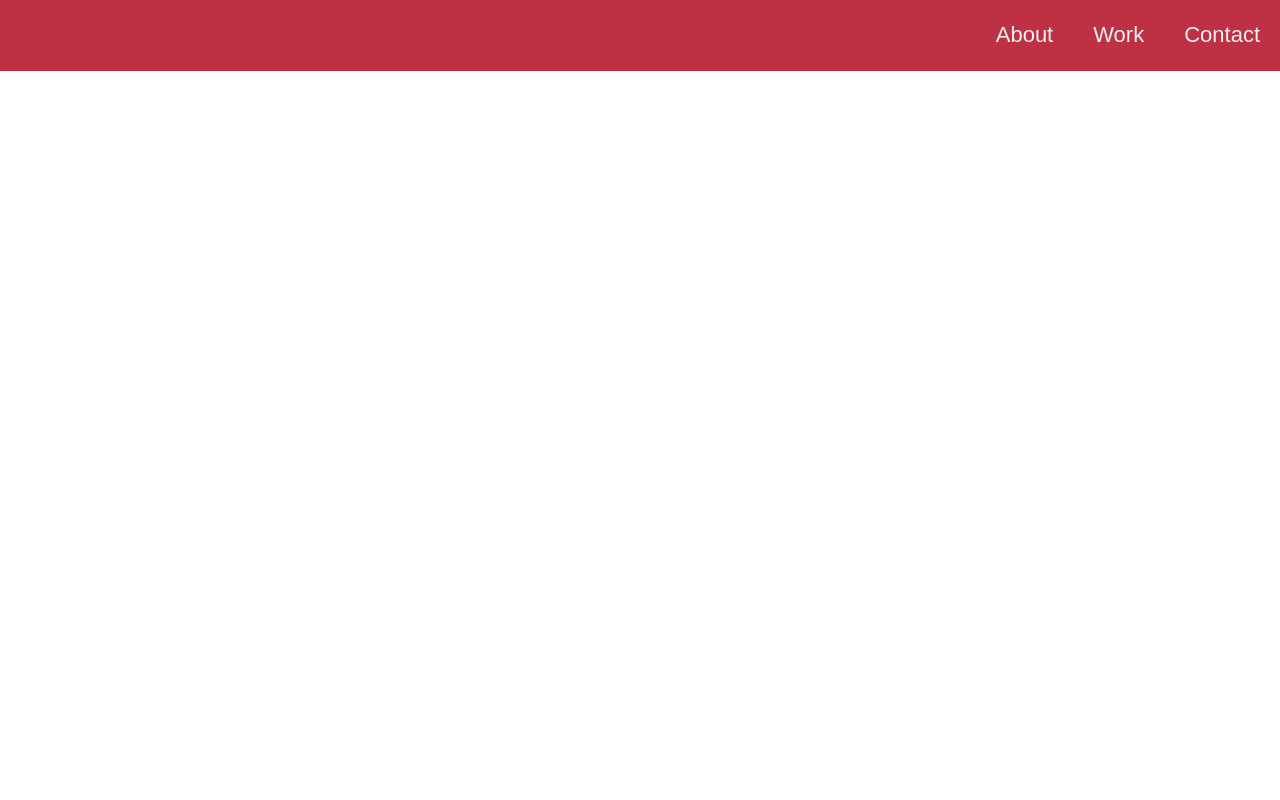
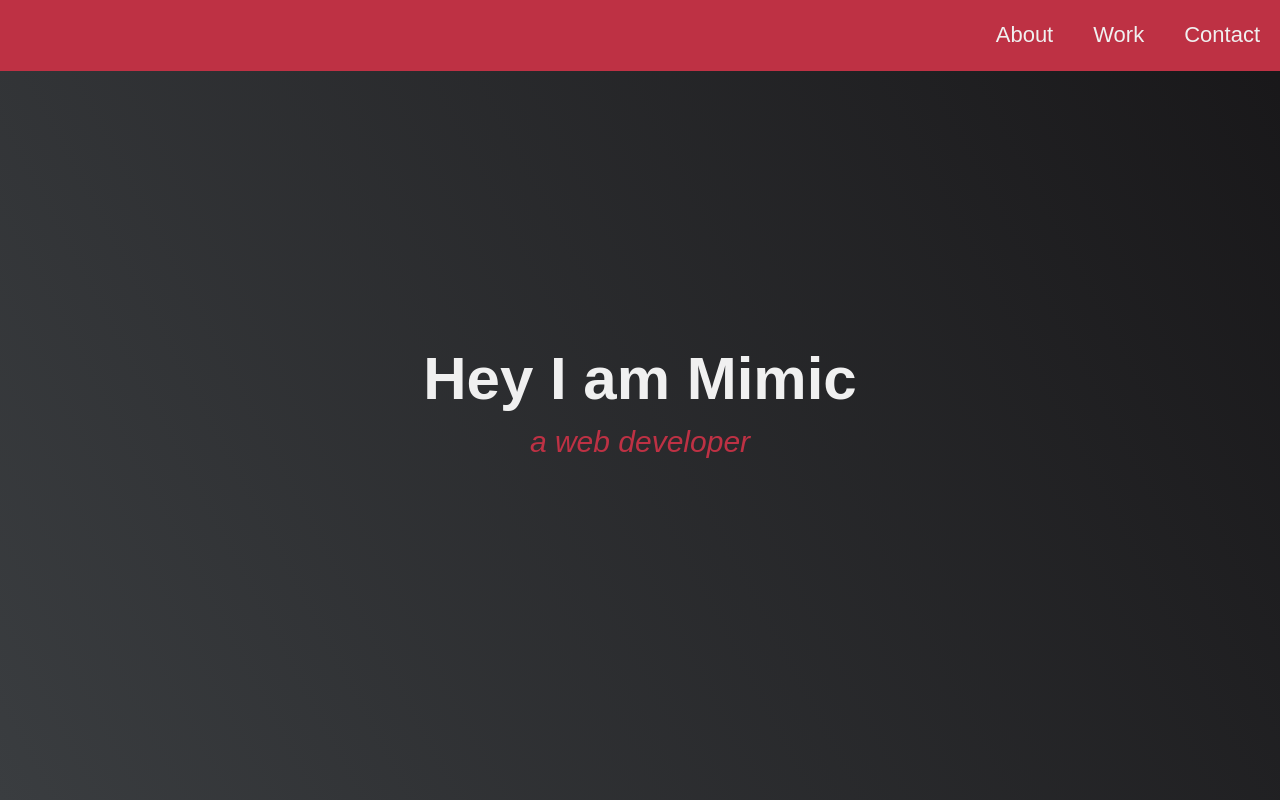
Before and after one commit to arsts/FCC-personal-page, a plain HTML site: page index.html in a window 1280 px wide. Drawn offline with Linux system fonts and the light colour scheme.

Commit message:
finished welcome section

```diff
--- a/index.css
+++ b/index.css
@@ -38,7 +38,10 @@ ul {
 nav {
   display: flex;
   justify-content: end;
+  width: 100%;
+  position: fixed;
   background-color: var(--main-red);
+
 }
 
 .nav-list {
@@ -50,3 +53,25 @@ nav {
   display: block;
   font-size: 2.2rem;
 }
+
+/* WELCOME */
+#welcome {
+  display: flex;
+  flex-direction: column;
+  justify-content: center;
+  align-items: center;
+  width: 100%;
+  height: 100vh;
+  background-image: linear-gradient(62deg, #3a3d40 0%, #181719 100%);
+}
+
+#welcome h1 {
+  font-size: 6rem;
+}
+
+#welcome p {
+  color: var(--main-red);
+  font-size: 3rem;
+  font-style: italic;
+  font-weight: 200;
+}
--- a/index.html
+++ b/index.html
@@ -24,7 +24,10 @@
     </nav>
   </header>
   <main>
-
+    <section id="welcome">
+      <h1>Hey I am Mimic</h1>
+      <p>a web developer</p>
+    </section>
   </main>
   <footer>
 
```
